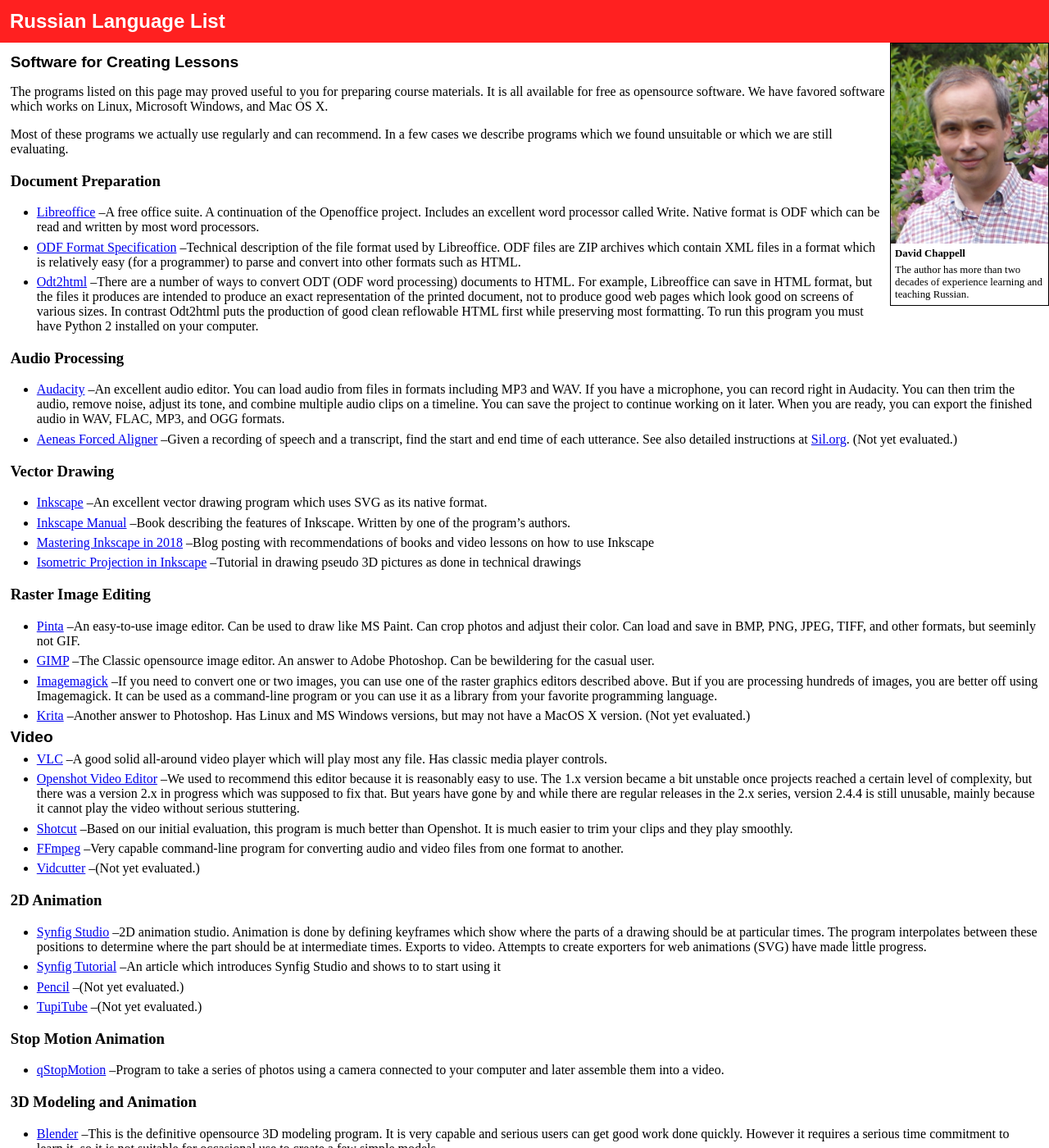
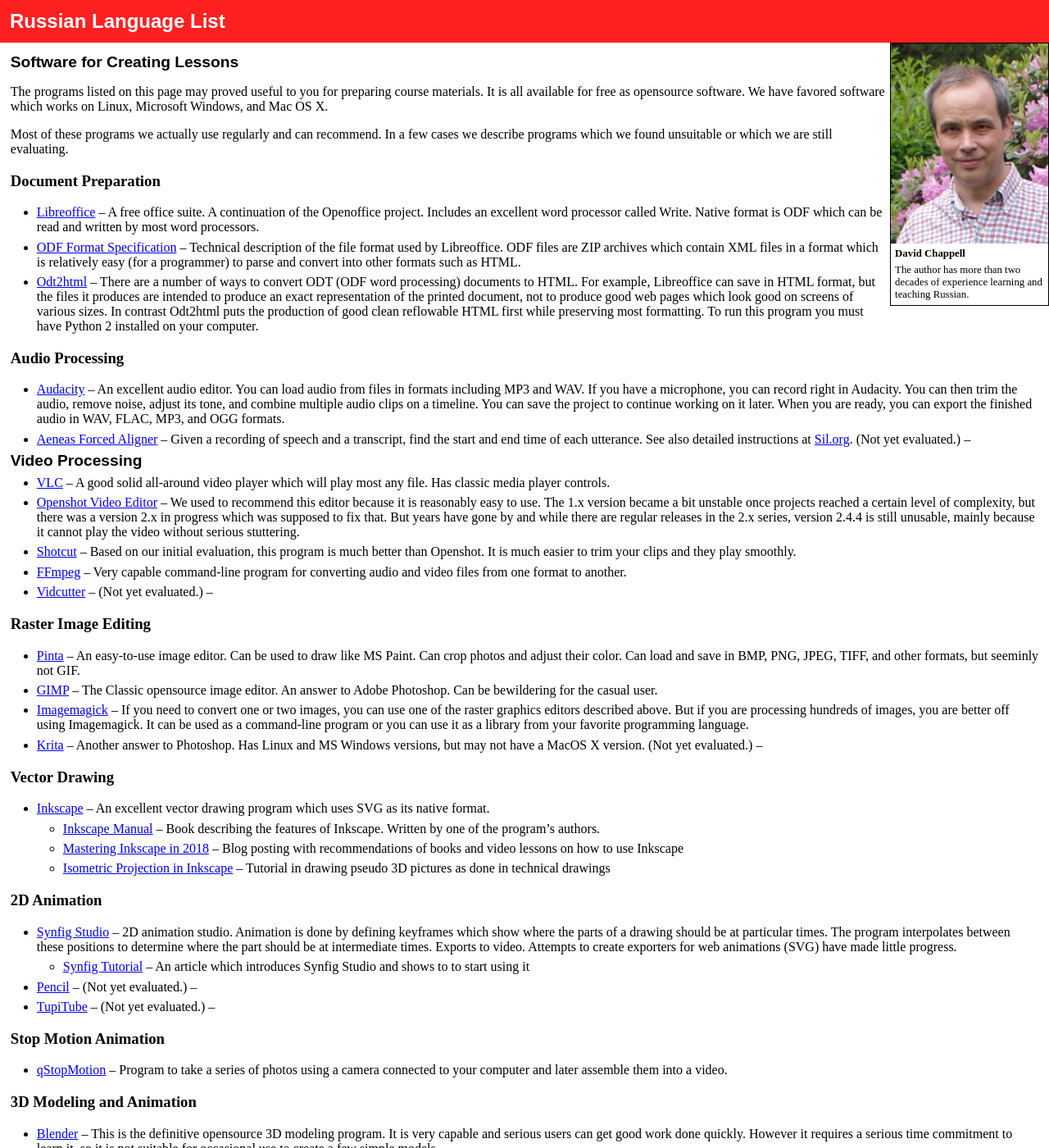
Before and after one commit to david672orford/russian-language-list, a Jekyll site: the page built from for-instructors/software.md, in a window 1280 px wide and 1400 px high. Shown: the whole window at 82% size. Built offline with Jekyll 4.4.1, drawn with Linux system fonts in a browser that asks for light colours; our own code applies the rules of GitHub Pages for plain Markdown files; some of the changed text lies outside the part shown.

Commit message:
formatting

```diff
--- a/for-instructors/software.md
+++ b/for-instructors/software.md
@@ -9,17 +9,17 @@
 which we are still evaluating.
 
 ### Document Preparation
-* [Libreoffice](https://www.libreoffice.org/)
-	--A free office suite. A continuation of the Openoffice project. Includes
+* [Libreoffice](https://www.libreoffice.org/) --
+	A free office suite. A continuation of the Openoffice project. Includes
 	an excellent word processor called Write. Native format is ODF
 	which can be read and written by most word processors.
-* [ODF Format Specification](http://docs.oasis-open.org/office/v1.2/cs01/OpenDocument-v1.2-cs01.html)
-	--Technical description of the file format used by Libreoffice. ODF files
+* [ODF Format Specification](http://docs.oasis-open.org/office/v1.2/cs01/OpenDocument-v1.2-cs01.html) --
+	Technical description of the file format used by Libreoffice. ODF files
 	are ZIP archives which contain XML files in a format which is relatively
 	easy (for a programmer) to parse and convert into other formats such
 	as HTML.
-* [Odt2html](https://github.com/david672orford/odt2html)
-	--There are a number of ways to convert ODT (ODF word processing) documents to
+* [Odt2html](https://github.com/david672orford/odt2html) --
+	There are a number of ways to convert ODT (ODF word processing) documents to
 	HTML. For example, Libreoffice can save in HTML format, but the files it
 	produces are intended to produce an exact representation of the printed
 	document, not to produce good web pages which look good on screens
@@ -28,106 +28,106 @@
 	program you must have Python 2 installed on your computer.
 
 ### Audio Processing
-* [Audacity](https://www.audacityteam.org/)
-	--An excellent audio editor. You can load audio from files in formats
+* [Audacity](https://www.audacityteam.org/) --
+	An excellent audio editor. You can load audio from files in formats
 	including MP3 and WAV. If you have a microphone, you can record right
 	in Audacity. You can then trim the audio, remove noise, adjust its tone,
 	and combine multiple audio clips on a timeline. You can save the project
 	to continue working on it later. When you are ready, you can export
 	the finished audio in WAV, FLAC, MP3, and OGG formats.
-* [Aeneas Forced Aligner](https://github.com/readbeyond/aeneas)
-	--Given a recording of speech and a transcript, find the start and end
+* [Aeneas Forced Aligner](https://github.com/readbeyond/aeneas) --
+	Given a recording of speech and a transcript, find the start and end
 	time of each utterance. See also detailed instructions at
 	[Sil.org](http://software.sil.org/downloads/r/readingappbuilder/Reading-App-Builder-07-Using-aeneas-for-Audio-Text-Synchronization.pdf).
-	(Not yet evaluated.)
+	(Not yet evaluated.) --
 
-### Vector Drawing
-* [Inkscape](https://inkscape.org/)
-	--An excellent vector drawing program which uses SVG as its native format.
- * [Inkscape Manual](http://tavmjong.free.fr/INKSCAPE/MANUAL/html/)
-	--Book describing the features of Inkscape. Written by one of the
-	program's authors.
- * [Mastering Inkscape in 2018](http://libregraphicsworld.org/blog/entry/mastering-inkscape-in-2018)
-	--Blog posting with recommendations of books and video lessons on how
-	to use Inkscape
- * [Isometric Projection in Inkscape](http://ahninniah.blogspot.com/2013/04/isometric-projection-in-inkscape.html)
-	--Tutorial in drawing pseudo 3D pictures as done in technical drawings
-
-### Raster Image Editing
-* [Pinta](https://pinta-project.com)
-	--An easy-to-use image editor. Can be used to draw like MS Paint. Can crop photos
-	and adjust their color. Can load and save in BMP, PNG, JPEG, TIFF, and other
-	formats, but seeminly not GIF.
-* [GIMP](https://www.gimp.org/)
-	--The Classic opensource image editor. An answer to Adobe Photoshop. Can be
-	bewildering for the casual user.
-* [Imagemagick](https://www.imagemagick.org)
-	--If you need to convert one or two images, you can use one of the raster
-	graphics editors described above. But if you are processing hundreds
-	of images, you are better off using Imagemagick. It can be used as a
-	command-line program or you can use it as a library from your favorite
-	programming language.
-* [Krita](https://krita.org)
-	--Another answer to Photoshop. Has Linux and MS Windows versions, but may
-	not have a MacOS X version.
-	(Not yet evaluated.)
-
-## Video
-* [VLC](https://www.videolan.org)
-	--A good solid all-around video player which will play most any file.
+## Video Processing
+* [VLC](https://www.videolan.org) --
+	A good solid all-around video player which will play most any file.
 	Has classic media player controls.
-* [Openshot Video Editor](https://www.openshot.org)
-	--We used to recommend this editor because it is reasonably easy to use.
+* [Openshot Video Editor](https://www.openshot.org) --
+	We used to recommend this editor because it is reasonably easy to use.
 	The 1.x version became a bit unstable once projects reached a certain
 	level of complexity, but there was a version 2.x in progress which was
 	supposed to fix that. But years have gone by and while there are
 	regular releases in the 2.x series, version 2.4.4 is still unusable,
 	mainly because it cannot play the video without serious stuttering.
-* [Shotcut](https://www.shotcut.org)
-	--Based on our initial evaluation, this program is much better than
+* [Shotcut](https://www.shotcut.org) --
+	Based on our initial evaluation, this program is much better than
 	Openshot. It is much easier to trim your clips and they play smoothly.
-* [FFmpeg](https://www.ffmpeg.org)
-	--Very capable command-line program for converting audio and video files
+* [FFmpeg](https://www.ffmpeg.org) --
+	Very capable command-line program for converting audio and video files
 	from one format to another.
-* [Vidcutter](https://github.com/ozmartian/vidcutter)
-	--(Not yet evaluated.)
+* [Vidcutter](https://github.com/ozmartian/vidcutter) --
+	(Not yet evaluated.) --
+
+### Raster Image Editing
+* [Pinta](https://pinta-project.com) --
+	An easy-to-use image editor. Can be used to draw like MS Paint. Can crop photos
+	and adjust their color. Can load and save in BMP, PNG, JPEG, TIFF, and other
+	formats, but seeminly not GIF.
+* [GIMP](https://www.gimp.org/) --
+	The Classic opensource image editor. An answer to Adobe Photoshop. Can be
+	bewildering for the casual user.
+* [Imagemagick](https://www.imagemagick.org) --
+	If you need to convert one or two images, you can use one of the raster
+	graphics editors described above. But if you are processing hundreds
+	of images, you are better off using Imagemagick. It can be used as a
+	command-line program or you can use it as a library from your favorite
+	programming language.
+* [Krita](https://krita.org) --
+	Another answer to Photoshop. Has Linux and MS Windows versions, but may
+	not have a MacOS X version.
+	(Not yet evaluated.) --
+
+### Vector Drawing
+* [Inkscape](https://inkscape.org/) --
+    An excellent vector drawing program which uses SVG as its native format.
+  * [Inkscape Manual](http://tavmjong.free.fr/INKSCAPE/MANUAL/html/) --
+      Book describing the features of Inkscape. Written by one of the
+      program's authors.
+  * [Mastering Inkscape in 2018](http://libregraphicsworld.org/blog/entry/mastering-inkscape-in-2018) --
+      Blog posting with recommendations of books and video lessons on how
+      to use Inkscape
+  * [Isometric Projection in Inkscape](http://ahninniah.blogspot.com/2013/04/isometric-projection-in-inkscape.html) --
+      Tutorial in drawing pseudo 3D pictures as done in technical drawings
 
 ### 2D Animation
-* [Synfig Studio](https://www.synfig.org)
-	--2D animation studio. Animation is done by defining keyframes which
-	show where the parts of a drawing should be at particular times. The
-	program interpolates between these positions to determine where the part
-	should be at intermediate times. Exports to video. Attempts to create
-	exporters for web animations (SVG) have made little progress.
-* [Synfig Tutorial](https://opensource.com/article/16/12/synfig-studio-animation-software-tutorial)
-	--An article which introduces Synfig Studio and shows to to start using it
-* [Pencil](https://www.pencil2d.org)
-	--(Not yet evaluated.)
-* [TupiTube](http://www.tupitube.com/)
-	--(Not yet evaluated.)
+* [Synfig Studio](https://www.synfig.org) --
+    2D animation studio. Animation is done by defining keyframes which
+    show where the parts of a drawing should be at particular times. The
+    program interpolates between these positions to determine where the part
+    should be at intermediate times. Exports to video. Attempts to create
+    exporters for web animations (SVG) have made little progress.
+  * [Synfig Tutorial](https://opensource.com/article/16/12/synfig-studio-animation-software-tutorial) --
+      An article which introduces Synfig Studio and shows to to start using it
+* [Pencil](https://www.pencil2d.org) --
+    (Not yet evaluated.) --
+* [TupiTube](http://www.tupitube.com/) --
+    (Not yet evaluated.) --
 
 ### Stop Motion Animation
-* [qStopMotion](http://www.qstopmotion.org)
-	--Program to take a series of photos using a camera connected to your
+* [qStopMotion](http://www.qstopmotion.org) --
+	Program to take a series of photos using a camera connected to your
 	computer and later assemble them into a video.
 
 ### 3D Modeling and Animation
-* [Blender](https://www.blender.org)
-	--This is the definitive opensource 3D modeling program. It is very capable
+* [Blender](https://www.blender.org) --
+	This is the definitive opensource 3D modeling program. It is very capable
 	and serious users can get good work done quickly. However it requires a serious
 	time commitment to learn it, so it is not suitable for occasional use to create
 	a few simple models.
-* [Art of Illusion](http://www.artofillusion.org)
-	--Easy-to-use 3D modeler. Written in Java, so it will run on most computers.
+* [Art of Illusion](http://www.artofillusion.org) --
+	Easy-to-use 3D modeler. Written in Java, so it will run on most computers.
 	Saves in its own inscrutible format, but can export in OBJ and VRML formats.
-* [Sweet Home 3D](http://www.sweethome3d.com)
-	--Easy-to-use program for creating 3D models of rooms with doors, windows, and furniture
-* [X3dom](https://www.x3dom.org/)
-	--Javascript library for displaying a 3D model on a webpage so it can be
+* [Sweet Home 3D](http://www.sweethome3d.com) --
+	Easy-to-use program for creating 3D models of rooms with doors, windows, and furniture
+* [X3dom](https://www.x3dom.org/) --
+	Javascript library for displaying a 3D model on a webpage so it can be
 	zoomed and rotated by the viewer.
-* [Panda 3D](https://www.panda3d.org)
-	--A free game engine programmable in Python.
-	(Not yet evaluated.)
+* [Panda 3D](https://www.panda3d.org) --
+	A free game engine programmable in Python.
+	(Not yet evaluated.) --
 
 ### Other Software Lists
 * [34 open source tools for creatives](https://opensource.com/article/16/12/yearbook-top-open-source-creative-tools-2016)
```
